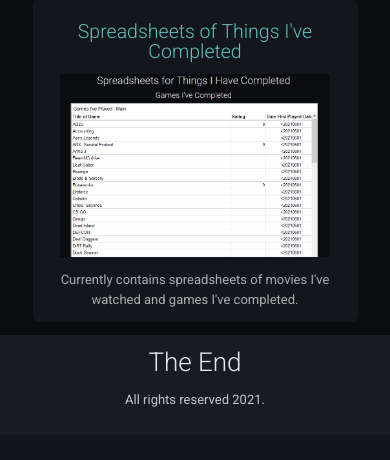
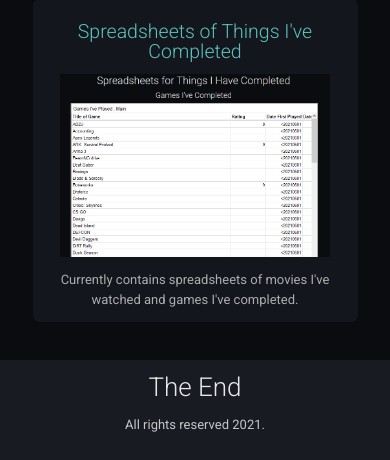
Before and after one commit to TimStewartJ/personal-site, a Flask app: page /misc in a window 390 px wide. Shown: the part 1626-2086 px from the top of the page. Before the commit the page ends 2033 px from the top, so only its background shows below. Run offline with Flask 2, Linux system fonts and the light colour scheme.

Commit message:
put more space between content and footer

```diff
--- a/static/css/style.css
+++ b/static/css/style.css
@@ -35,7 +35,7 @@ body h1, h2 {
 }
 
 .content {
-	padding-bottom: 125px;
+	padding-bottom: 150px;
 }
 
 /* This is stuff that goes in the fixed header */
@@ -228,7 +228,7 @@ body {
 }
 
 .content {
-	padding-bottom: 100px;
+	padding-bottom: 125px;
 	margin-top: 3vh;
 }
 
```
